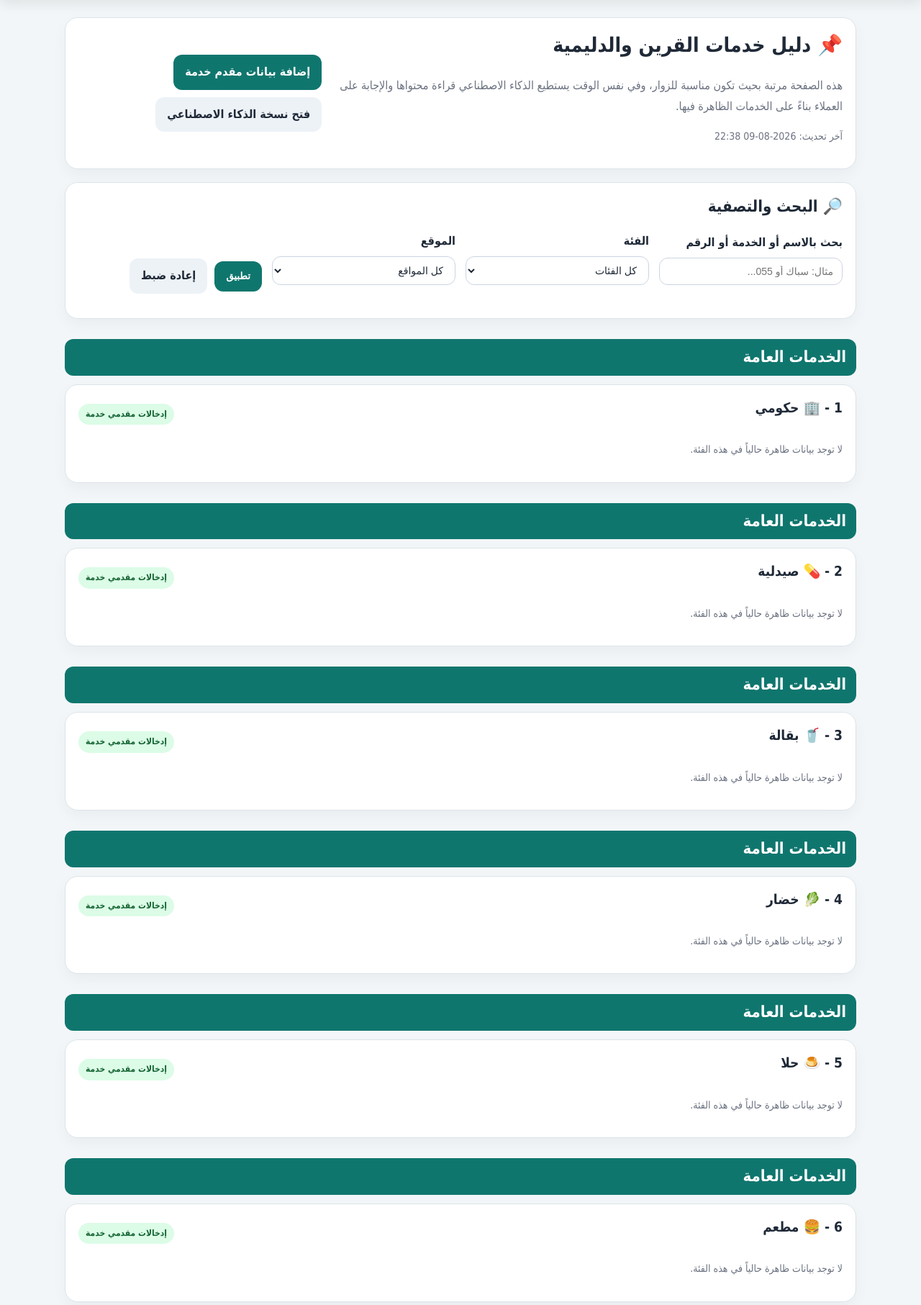
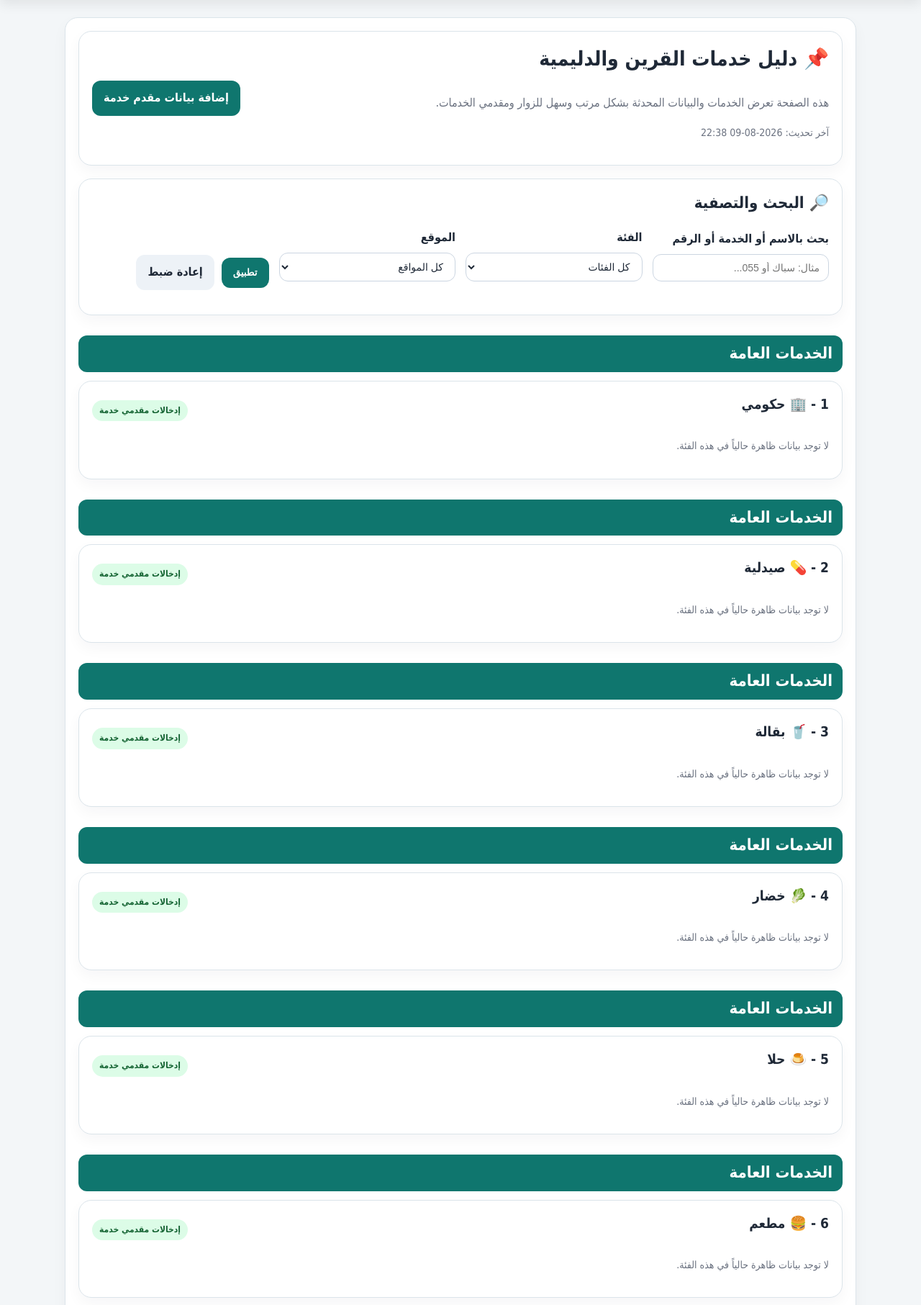
Before and after one commit to fz0fz0fz/dalil-qurain, a Flask app: page / in a window 1280 px wide. Shown: the part 114-1927 px from the top of the page at 72% size. Run offline with Flask 3, Linux system fonts and the light colour scheme.

Commit message:
Update index.html

```diff
--- a/templates/index.html
+++ b/templates/index.html
@@ -4,15 +4,17 @@
 
 <section class="hero-card">
     <div>
+<section class="hero-card">
+    <div>
         <h1>📌 دليل خدمات القرين والدليمية</h1>
-        <p class="lead">هذه الصفحة مرتبة بحيث تكون مناسبة للزوار، وفي نفس الوقت يستطيع الذكاء الاصطناعي قراءة محتواها والإجابة على العملاء بناءً على الخدمات الظاهرة فيها.</p>
+        <p class="lead">هذه الصفحة تعرض الخدمات والبيانات المحدثة بشكل مرتب وسهل للزوار ومقدمي الخدمات.</p>
         <p class="updated-note">آخر تحديث: {{ now.strftime('%Y-%m-%d %H:%M') }}</p>
     </div>
     <div class="hero-actions">
         <a href="{{ url_for('submit') }}" class="btn-primary">إضافة بيانات مقدم خدمة</a>
-        <a href="{{ url_for('ai_page') }}" class="btn-secondary">فتح نسخة الذكاء الاصطناعي</a>
     </div>
 </section>
+
 
 <section class="filter-card">
     <h2>🔎 البحث والتصفية</h2>
```
